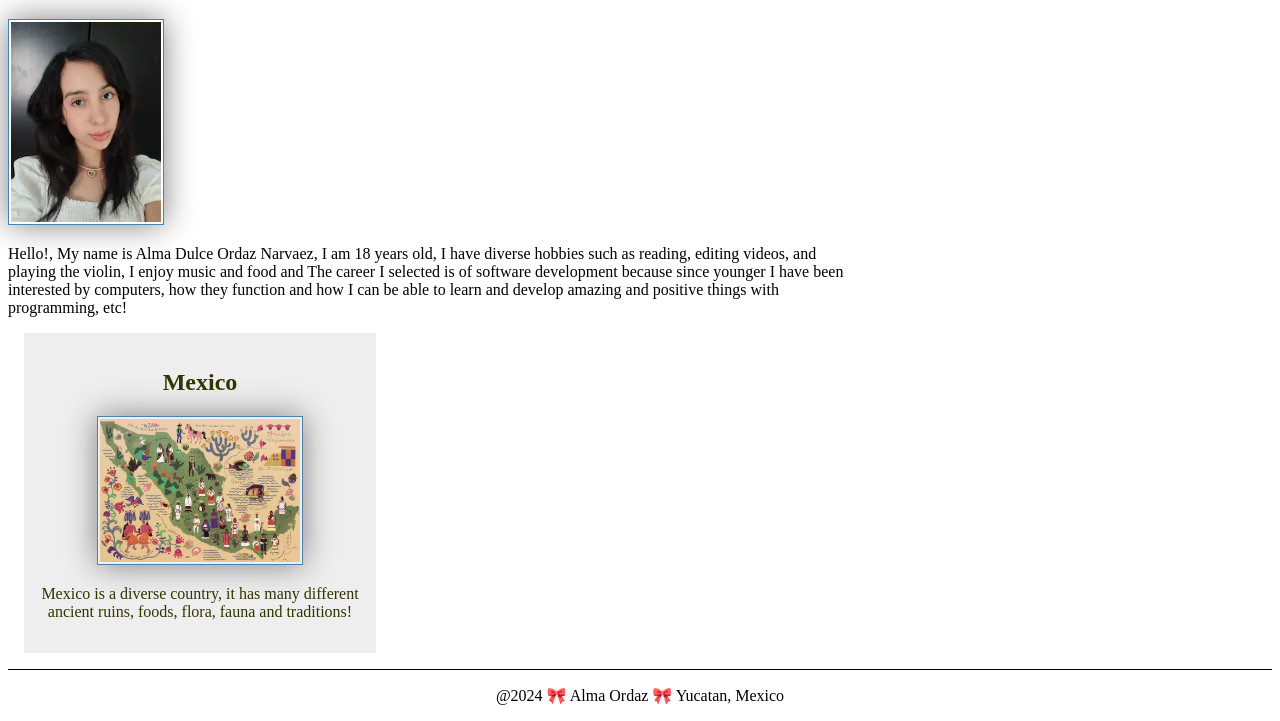
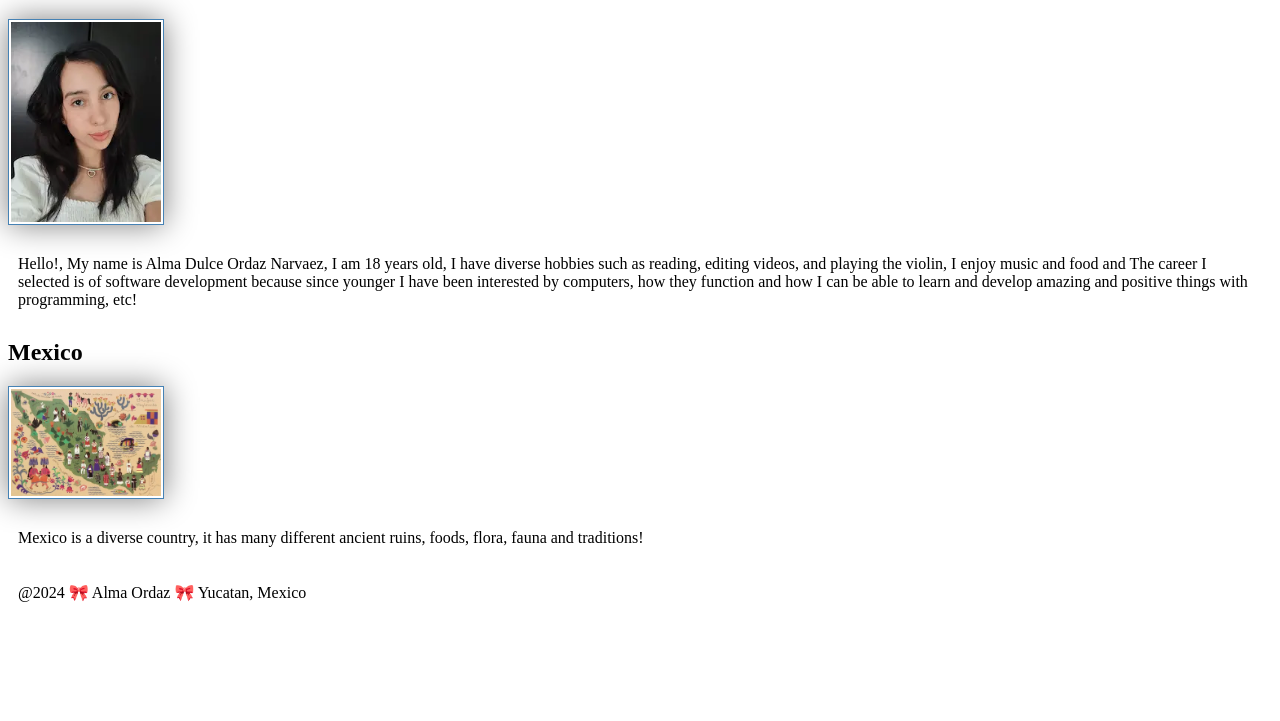
Before and after one commit to Almita25/wdd130, a plain HTML site: page index.html in a window 1280 px wide. Shown: the part 263-984 px from the top of the page. After the commit the page ends 891 px from the top, so only its background shows below. Drawn offline with Linux system fonts and the light colour scheme; files that its build step writes are made by us from their sources.

Commit message:
css beggining

```diff
--- a/styles.css
+++ b/styles.css
@@ -23,32 +23,3 @@ img {
 p {
     padding: 10px;
 }
-
-main {
-    max-width: 840px;
-}
-aside {
-    width: 20rem;
-    margin: 1rem;
-    border: 1px solid rgba (0, 0, 0, 0.2);
-    padding: 1rem;
-    background-color: #eee;
-    color: #330;
-    text-align: center;
-}
-aside img {
-    width: 200px;
-    height: auto;
-}
-main img {
-    width: 150px;
-    height: auto;
-}
-
-p {padding: 0;}
-
-footer {
-    margin-top: 15px;
-    border-top: 1px solid #000;
-    text-align: center;
-}
```
